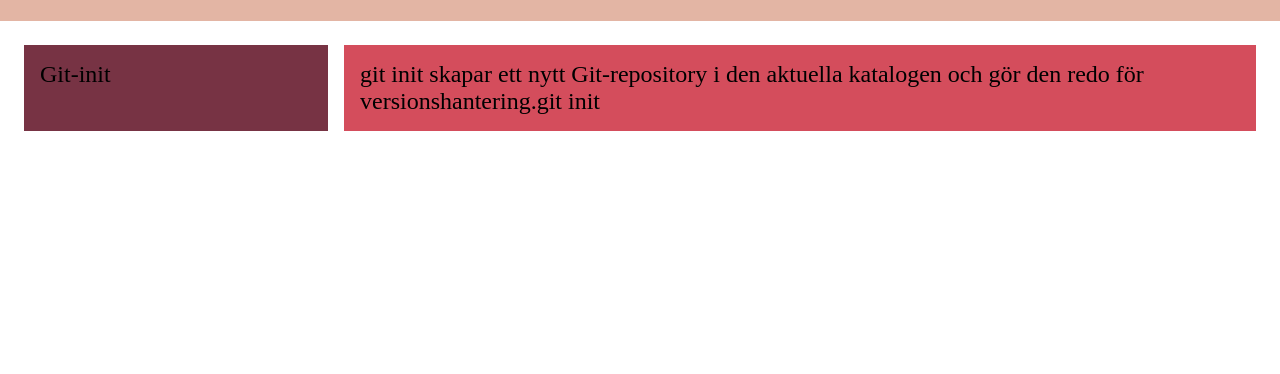
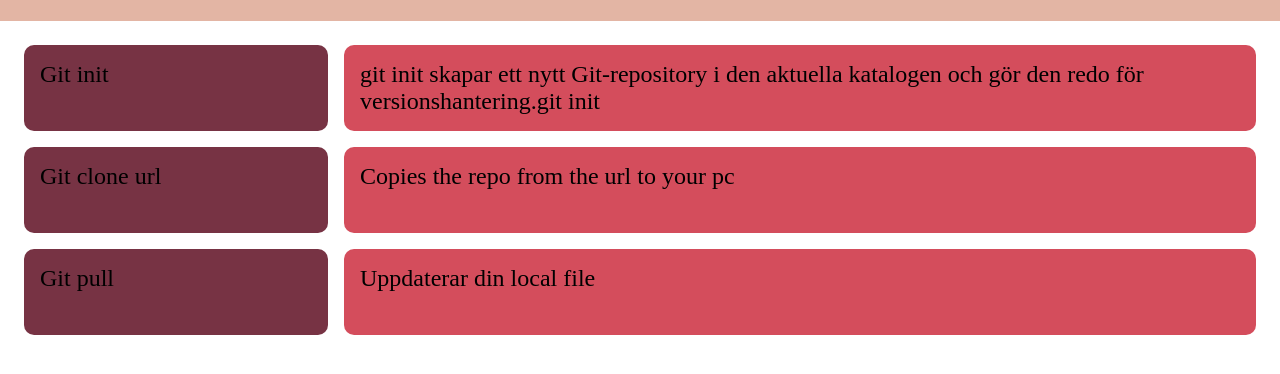
Before and after one commit to Meazajao/version-control, a plain HTML site: page index.html in a window 1280 px wide. Shown: the part 114-488 px from the top of the page. Drawn offline with Linux system fonts and the light colour scheme.

Commit message:
border radius and add text

```diff
--- a/index.html
+++ b/index.html
@@ -11,8 +11,12 @@
         <h1 class="header-page-title">Version Control</h1>
     </header>
     <main class="git-commands">
-        <div class="git-commands-command">Git-init</div>
+        <div class="git-commands-command">Git init</div>
         <div class="git-commands-effect">git init skapar ett nytt Git-repository i den aktuella katalogen och gör den redo för versionshantering.git init</div>
+        <div class="git-commands-command">Git clone url</div>
+        <div class="git-commands-effect">Copies the repo from the url to your pc</div>
+        <div class="git-commands-command">Git pull</div>
+        <div class="git-commands-effect">Uppdaterar din local file</div>
     </main>
 </body>
 </html>
--- a/styles/version-control.css
+++ b/styles/version-control.css
@@ -34,11 +34,13 @@ body {
 .git-commands-command {
     padding: 16px;
     background-color: #773344;
+    border-radius: 10px;
     font-size: 1.5rem;
 }
 
 .git-commands-effect {
     padding: 16px;
     background-color: #D44D5C;
+    border-radius: 10px;
     font-size: 1.5rem;
 }
```
